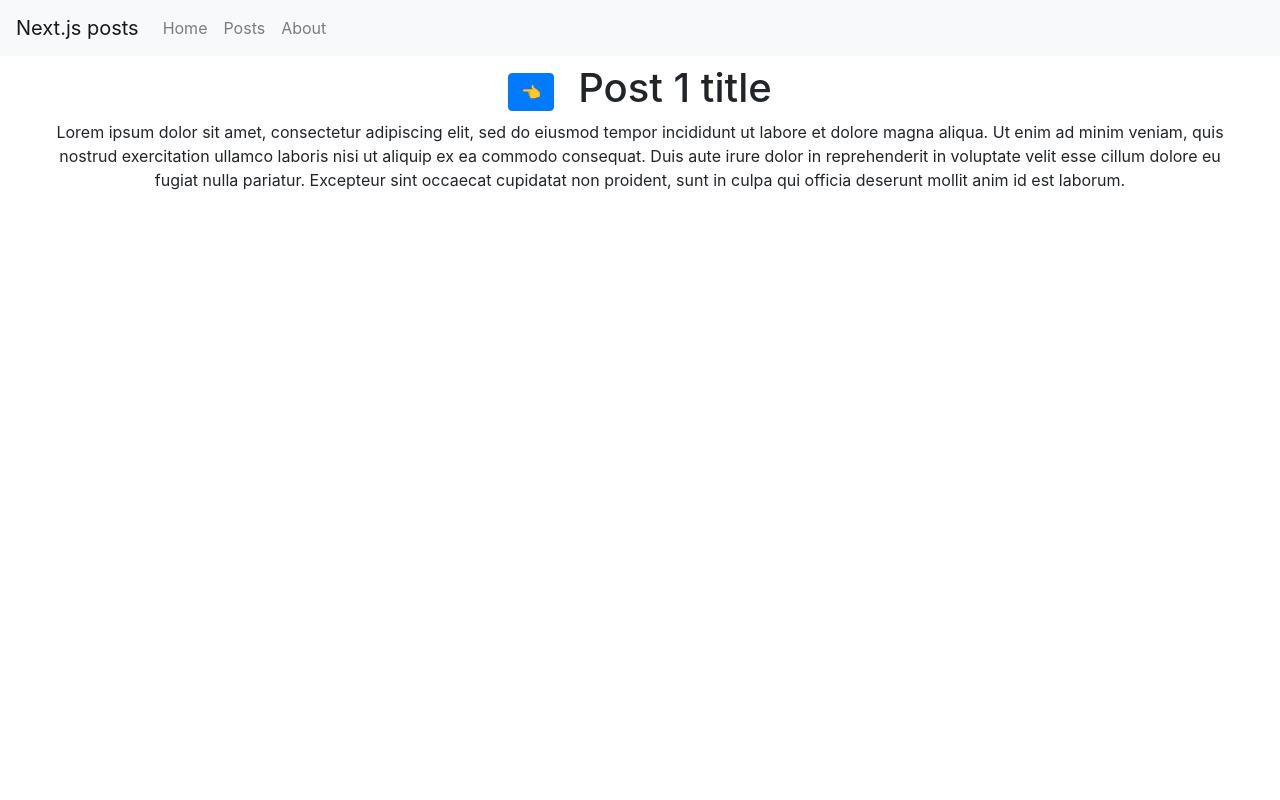
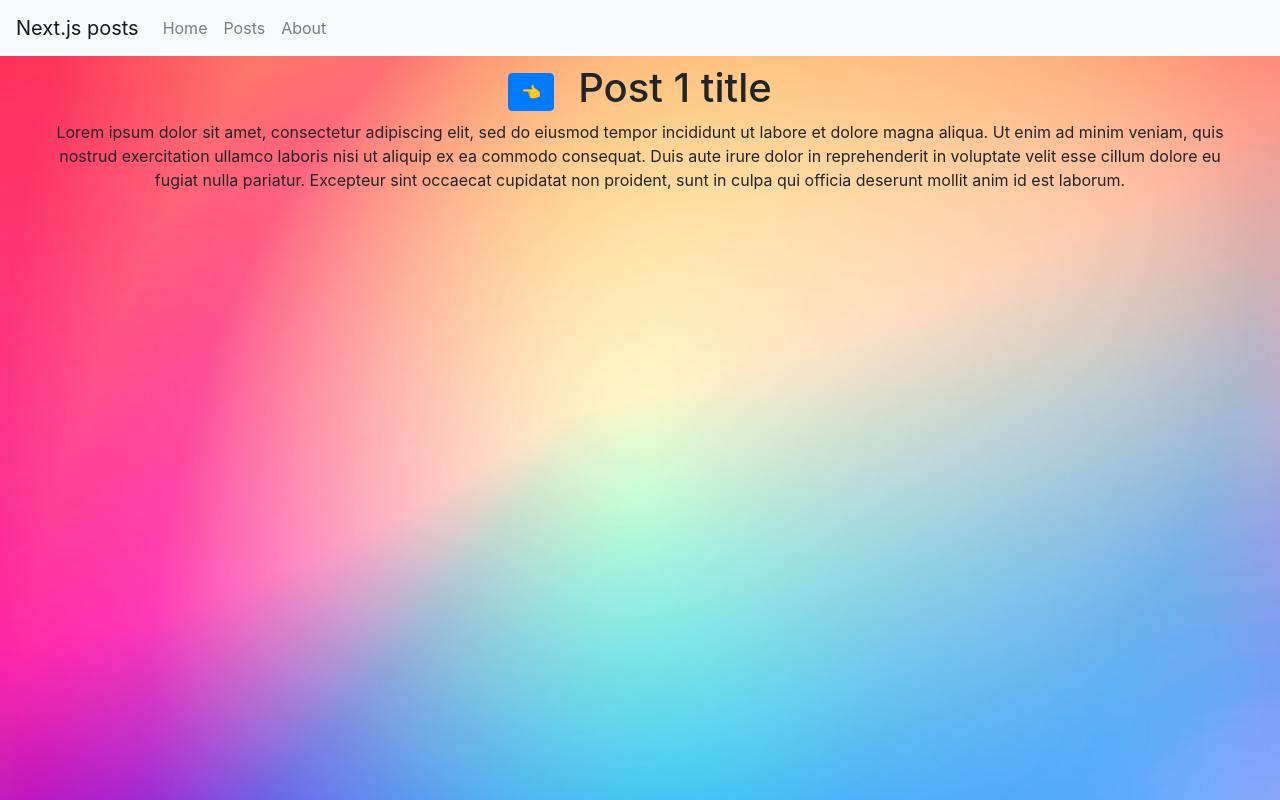
Before and after one commit to Insanefoam/nextjs-posts-app, a Next.js app: page /posts/1 in a window 1280 px wide. Built offline with nearby package versions, Linux system fonts and the light colour scheme; data requests are answered from the project's data file.

Commit message:
configure background image

```diff
--- a/components/MainLayout.js
+++ b/components/MainLayout.js
@@ -3,9 +3,12 @@ import Link from "next/link";
 import { useRouter } from "next/router";
 import Head from "next/head";
 
-const MainLayout = ({ children }) => {
+const MainLayout = ({ children, title }) => {
   return (
     <>
+      <Head>
+        <title>{title} | Next.js</title>
+      </Head>
       <header>
         <nav className="navbar navbar-expand-lg navbar-light bg-light mr-auto">
           <Link href="/">
@@ -32,7 +35,7 @@ const MainLayout = ({ children }) => {
           </div>
         </nav>
       </header>
-      <main className="pl-5 pr-5 text-center mt-2">{children}</main>
+      <main className="pl-5 pr-5 text-center pt-2">{children}</main>
     </>
   );
 };
--- a/pages/_app.js
+++ b/pages/_app.js
@@ -1,5 +1,6 @@
 import React from "react";
 import "bootstrap/dist/css/bootstrap.css";
+import "../public/main.css";
 
 const CustomApp = ({ Component, pageProps }) => {
   return <Component {...pageProps} />;
--- a/pages/about/index.js
+++ b/pages/about/index.js
@@ -1,13 +1,9 @@
 import React from "react";
 import MainLayout from "../../components/mainLayout";
-import Head from "next/head";
 
 const About = ({ title, body }) => {
   return (
-    <MainLayout>
-      <Head>
-        <title>About Page | Next.js</title>
-      </Head>
+    <MainLayout title="About Page">
       <h1>{title}</h1>
       <blockquote className="blockquote text-center">
         <p className="mb-0">{body}</p>
--- a/pages/index.js
+++ b/pages/index.js
@@ -1,12 +1,8 @@
 import Link from "next/link";
 import MainLayout from "../components/mainLayout";
-import Head from "next/head";
 
 const Index = () => (
-  <MainLayout>
-    <Head>
-      <title>Posts App | Next.js</title>
-    </Head>
+  <MainLayout title="Main Page">
     <h1>Next.js application main page</h1>
     <p>
       <Link href="/posts">
--- a/pages/posts/[id].js
+++ b/pages/posts/[id].js
@@ -1,18 +1,14 @@
 import React from "react";
 import { useRouter } from "next/router";
 import MainLayout from "../../components/mainLayout";
-import Head from "next/head";
 
 const Post = ({ post }) => {
   const router = useRouter();
 
-  const backButtonHandler = () => router.back();
+  const backButtonHandler = () => router.push("/posts");
 
   return (
-    <MainLayout>
-      <Head>
-        <title>{post.title} | Next.js</title>
-      </Head>
+    <MainLayout title={post.title}>
       <div className="d-flex align-items-center justify-content-center">
         <button
           type="button"
@@ -49,7 +45,11 @@ export const getStaticPaths = async () => {
   const res = await fetch("http://localhost:4200/posts");
   const posts = await res.json();
 
-  const paths = posts.map((post) => `/posts/${post.id}`);
+  const paths = posts.map((post) => ({
+    params: {
+      id: post.id,
+    },
+  }));
   return { paths, fallback: false };
 };
 
--- a/pages/posts/index.js
+++ b/pages/posts/index.js
@@ -1,13 +1,9 @@
 import MainLayout from "../../components/mainLayout";
 import Link from "next/link";
-import Head from "next/head";
 
 const Posts = ({ posts }) => {
   return (
-    <MainLayout>
-      <Head>
-        <title>Posts Page | Next.js</title>
-      </Head>
+    <MainLayout title="Posts Page">
       <h1 className="mb-3">Posts page</h1>
       <div className="list-group">
         {posts.map((post) => (
--- /dev/null
+++ b/public/main.css
@@ -0,0 +1,16 @@
+html,
+body {
+  height: 100%;
+}
+
+#__next {
+  display: flex;
+  flex-direction: column;
+  height: 100%;
+}
+
+main {
+  flex: 1;
+  background-image: url("/assets/bg.jpeg");
+  background-size: cover;
+}
```
Also changed, not shown: public/assets/bg.jpeg (added).
